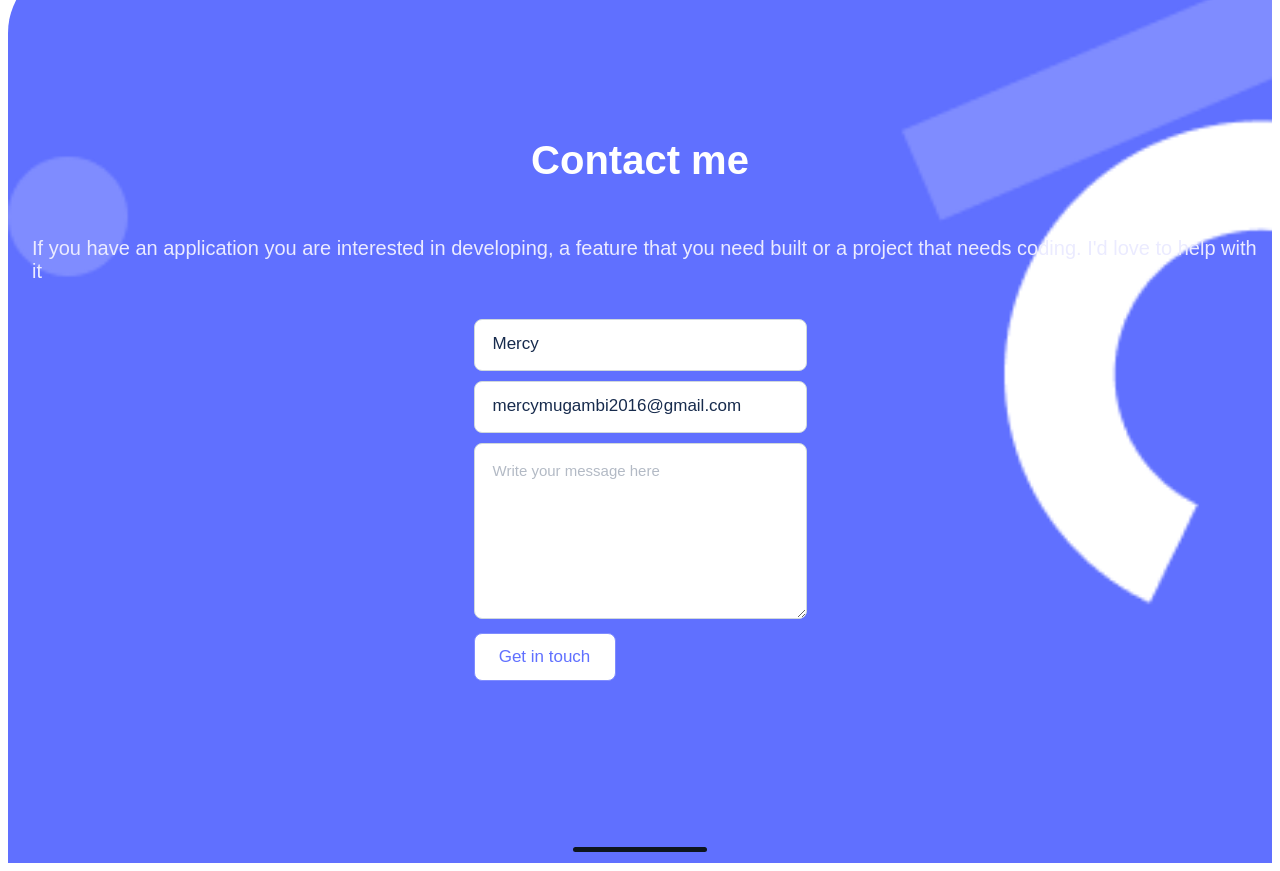
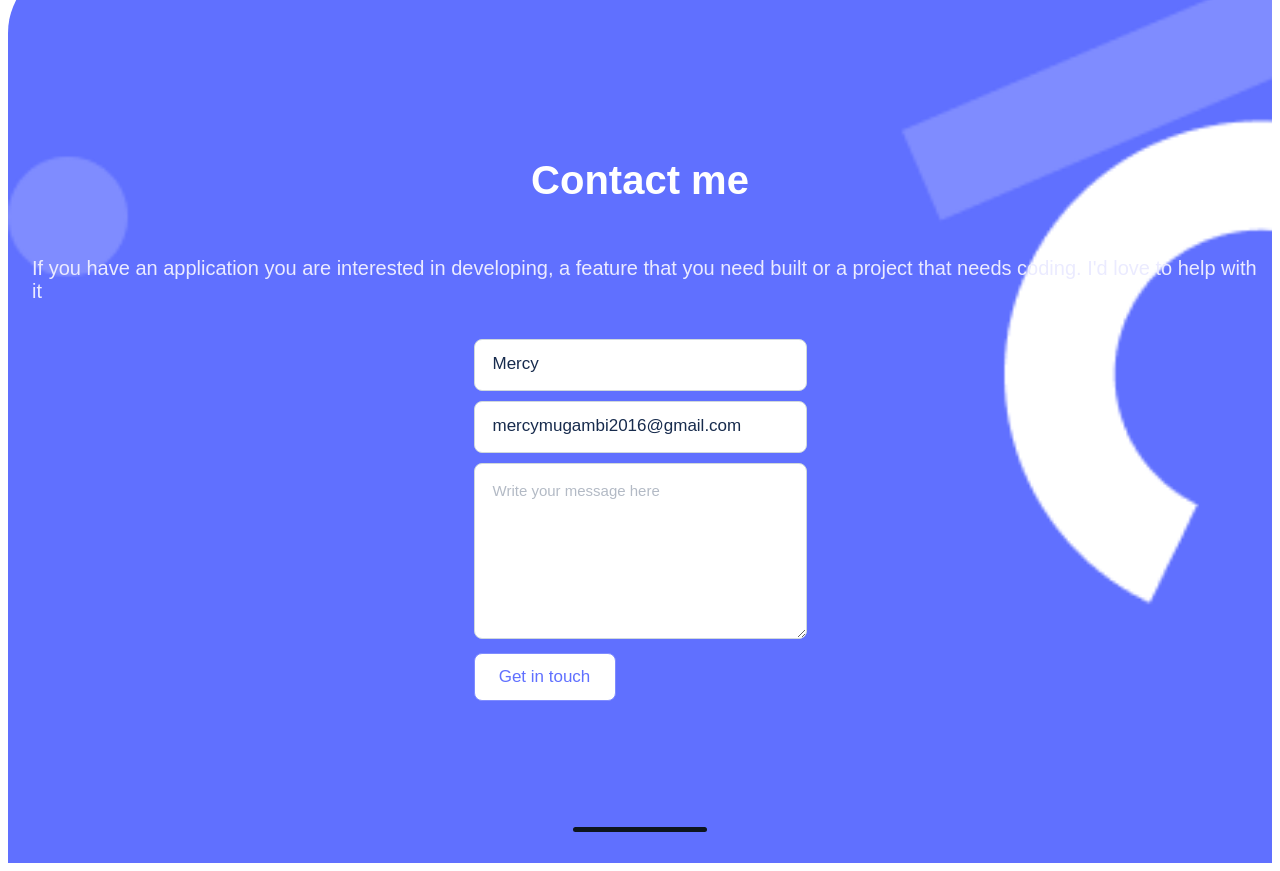
Before and after one commit to mercymugambi/set-up-mobile-first-portfolio, a plain HTML site: page index.html in a window 1280 px wide. Shown: the part 7220-8091 px from the top of the page. Drawn offline with Linux system fonts and the light colour scheme.

Commit message:
Add margin to bottom line css

```diff
--- a/style.css
+++ b/style.css
@@ -403,5 +403,5 @@ textarea::placeholder {
   display: grid;
   width: 134px;
   place-items: center;
-  margin-top: 75px;
+  margin-top: 55px;
 }
```
